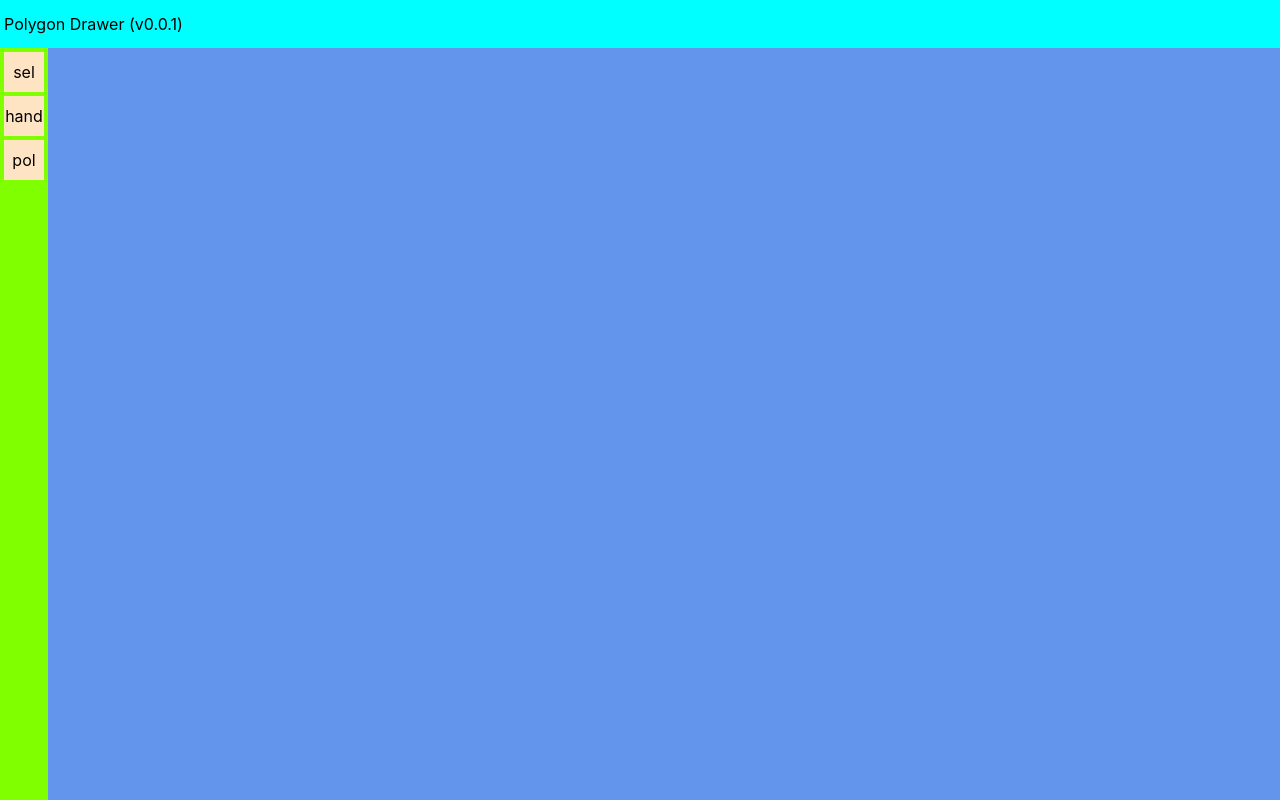
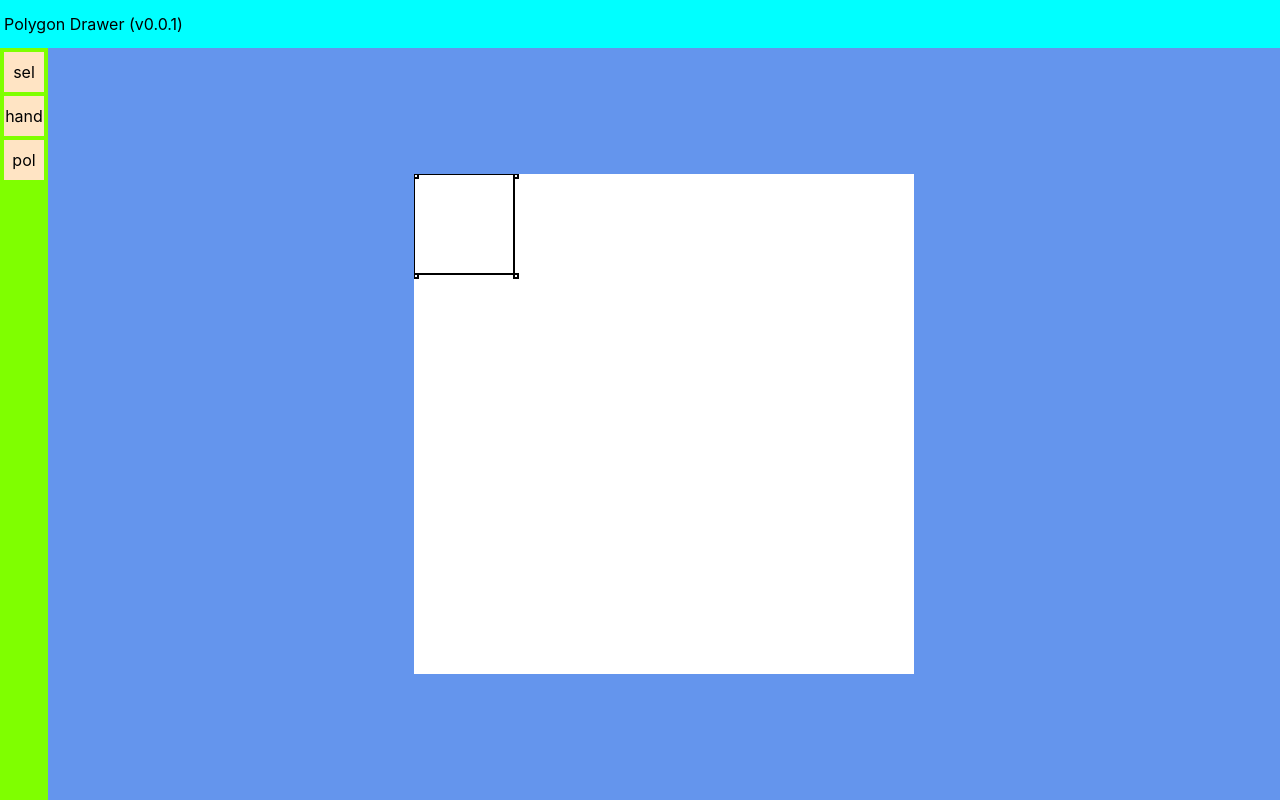
Before and after one commit to behrooz-arabzade/polygon-drawer, a React (Create React App) app: page / in a window 1280 px wide. Built offline with nearby package versions, Linux system fonts and the light colour scheme.

Commit message:
Setuo konva and main stage

```diff
--- a/src/components/layouts/canvas/Canvas.module.css
+++ b/src/components/layouts/canvas/Canvas.module.css
@@ -1,5 +1,12 @@
 .root {
     width: 100%;
     height: 100%;
-    overflow: auto
+    overflow: auto;
+    display: flex;
+    align-items: center;
+    justify-content: center;
 }
+
+.stage {
+    background-color: white;
+}
--- a/src/components/layouts/canvas/Canvas.tsx
+++ b/src/components/layouts/canvas/Canvas.tsx
@@ -1,8 +1,68 @@
-import { FC } from "react";
+import { FC, useState, useRef } from "react";
 import styles from "./Canvas.module.css";
+import { useSelector } from "react-redux";
+import { RootState } from "store/store";
+import { Stage, Layer, Group, Line, Rect } from "react-konva";
+import { KonvaEventObject } from "konva/lib/Node";
+import CanvasObject, {
+  ICanvasObjectRef,
+} from "components/molecules/CanvasObject/CanvasObject";
+import { getMousePos } from "./CanvasHelper";
+import { Point2d } from "store/slices/canvasSlice/type";
 
 const Canvas: FC = () => {
-  return <div className={styles.root}>{/* Add canvas data */}</div>;
+  const [drawing, setDrawing] = useState(false);
+  const [mousePos, setMousePos] = useState<Point2d>();
+  const drawingObjectRef = useRef<ICanvasObjectRef>(null);
+
+  const canvas = useSelector((state: RootState) => state.canvas);
+
+  const startNewOne = () => {};
+
+  const handleClick = (event: KonvaEventObject<MouseEvent>) => {
+    if (!drawing) {
+      startNewOne();
+      return;
+    }
+
+    drawingObjectRef.current?.handleClick(event);
+  };
+
+  const handleMouseMove = (event: KonvaEventObject<MouseEvent>) => {
+    const stage = event.target.getStage();
+    const mousePos = getMousePos(stage);
+
+    setMousePos({ x: mousePos[0]!, y: mousePos[1]! });
+  };
+
+  const onObjectCompleted = () => {
+    setDrawing(false);
+  };
+
+  return (
+    <div className={styles.root}>
+      <Stage
+        className={styles.stage}
+        width={canvas.size.width}
+        height={canvas.size.height}
+        onMouseDown={handleClick}
+        onMouseMove={handleMouseMove}
+      >
+        <Layer>
+          {canvas.canvasObjects.map((obj) => {
+            return (
+              <CanvasObject
+                ref={drawingObjectRef}
+                mousePos={mousePos}
+                obj={obj}
+                onComplete={onObjectCompleted}
+              />
+            );
+          })}
+        </Layer>
+      </Stage>
+    </div>
+  );
 };
 
 export default Canvas;
--- /dev/null
+++ b/src/components/layouts/canvas/CanvasHelper.ts
@@ -0,0 +1,17 @@
+import { Stage as StageClass } from "konva/lib/Stage";
+import { Point2d } from "store/slices/canvasSlice/type";
+
+export const getMousePos = (stage: StageClass | null) => {
+  return [stage?.getPointerPosition()?.x, stage?.getPointerPosition()?.y];
+};
+
+export const getKonvaPoint = (point: Point2d) => {
+  return [point.x, point.y];
+};
+
+export const getPoint2d = (point: number[]) => {
+  return {
+    x: point[0],
+    y: point[1],
+  };
+};
--- /dev/null
+++ b/src/components/molecules/CanvasObject/CanvasObject.module.css
@@ -0,0 +1,14 @@
+.root {
+    width: 40px;
+    height: 40px;
+    background-color: bisque;
+    cursor: pointer;
+    display: flex;
+    align-items: center;
+    justify-content: center;
+}
+
+.selected {
+    background-color: cadetblue;
+    cursor: unset;
+}
--- /dev/null
+++ b/src/components/molecules/CanvasObject/CanvasObject.tsx
@@ -0,0 +1,108 @@
+import {
+  FC,
+  useState,
+  forwardRef,
+  ForwardRefRenderFunction,
+  useImperativeHandle,
+} from "react";
+import styles from "./ToolbarItem.module.css";
+import cs from "classnames";
+import Polygon from "types/CanvasObjects/Polygon/Polygon";
+import { Point2d } from "store/slices/canvasSlice/type";
+import { Stage, Layer, Group, Line, Rect } from "react-konva";
+import { KonvaEventObject } from "konva/lib/Node";
+import { Stage as StageClass } from "konva/lib/Stage";
+import {
+  getKonvaPoint,
+  getMousePos,
+} from "components/layouts/canvas/CanvasHelper";
+
+interface ICanvasObject {
+  obj: Polygon;
+  mousePos: Point2d | undefined;
+  onComplete: () => void;
+}
+
+export interface ICanvasObjectRef {
+  handleClick: (event: KonvaEventObject<MouseEvent>) => void;
+}
+
+const CanvasObject: ForwardRefRenderFunction<
+  ICanvasObjectRef,
+  ICanvasObject
+> = ({ obj, mousePos, onComplete }, forwardedRef) => {
+  useImperativeHandle(forwardedRef, () => ({
+    handleClick(event: KonvaEventObject<MouseEvent>) {
+      handleClick(event);
+    },
+  }));
+
+  const [mouseAtStartPoint, setMouseAtStartPoint] = useState(false);
+
+  const handleClick = (event: KonvaEventObject<MouseEvent>) => {
+    const stage = event.target.getStage();
+    const mousePos = getMousePos(stage);
+
+    if (mouseAtStartPoint && obj.points.size() >= 3) {
+      onComplete();
+    } else {
+      obj.addPoint({ x: mousePos[0]!, y: mousePos[1]! });
+    }
+  };
+
+  const handleMouseOverStartPoint = (event: KonvaEventObject<MouseEvent>) => {
+    if (obj.points.size() < 3 || obj.state === "close") return;
+
+    event.target.scale({ x: 2, y: 2 });
+
+    setMouseAtStartPoint(true);
+  };
+
+  const handleMouseOutStartPoint = (event: KonvaEventObject<MouseEvent>) => {
+    event.target.scale({ x: 1, y: 1 });
+
+    setMouseAtStartPoint(false);
+  };
+
+  const pointLines = obj.points
+    .traverse()
+    .concat(obj.state === "close" ? [] : mousePos!)
+    .reduce<number[]>((array, p) => {
+      array.push(p.x);
+      array.push(p.y);
+      return array;
+    }, []);
+
+  return (
+    <>
+      <Line points={pointLines} stroke="black" strokeWidth={2} closed={true} />
+
+      {obj.points.traverse().map((point, index) => {
+        const startPointAttribute =
+          index === 0
+            ? {
+                hitStrokeWidth: 12,
+                onMouseOver: handleMouseOverStartPoint,
+                onMouseOut: handleMouseOutStartPoint,
+              }
+            : null;
+        return (
+          <Rect
+            key={index}
+            x={point.x}
+            y={point.y}
+            width={4}
+            height={4}
+            fill="white"
+            stroke="black"
+            strokeWidth={2}
+            draggable
+            {...startPointAttribute}
+          />
+        );
+      })}
+    </>
+  );
+};
+
+export default forwardRef(CanvasObject);
--- a/src/store/slices/canvasSlice/canvasSlice.ts
+++ b/src/store/slices/canvasSlice/canvasSlice.ts
@@ -1,9 +1,20 @@
 import { createSlice } from "@reduxjs/toolkit";
 import type { PayloadAction } from "@reduxjs/toolkit";
-import { CanvasObject, CanvasSize, MyCanvasState } from "./type";
+import { CanvasSize, MyCanvasState } from "./type";
+import Polygon from "types/CanvasObjects/Polygon/Polygon";
+
+const testPolygon = new Polygon("test", {
+  x: 0,
+  y: 0,
+});
+
+testPolygon.addPoint({ x: 100, y: 0 });
+testPolygon.addPoint({ x: 100, y: 100 });
+testPolygon.addPoint({ x: 0, y: 100 });
+testPolygon.addPoint({ x: 0, y: 0 });
 
 const initialState: MyCanvasState = {
-  canvasObjects: [],
+  canvasObjects: [testPolygon],
   size: {
     height: 500,
     width: 500,
@@ -21,10 +32,10 @@ export const canvasSlice = createSlice({
     setZoom: (state, action: PayloadAction<number>) => {
       state.zoom = action.payload;
     },
-    addCanvasObject: (state, action: PayloadAction<CanvasObject>) => {
+    addCanvasObject: (state, action: PayloadAction<Polygon>) => {
       state.canvasObjects.push(action.payload);
     },
-    updateCanvasObject: (state, action: PayloadAction<CanvasObject>) => {
+    updateCanvasObject: (state, action: PayloadAction<Polygon>) => {
       const index = state.canvasObjects.findIndex(
         (o) => o.id === action.payload.id
       );
@@ -36,7 +47,7 @@ export const canvasSlice = createSlice({
 
       state.canvasObjects.splice(index, 1, action.payload);
     },
-    removeCanvasObject: (state, action: PayloadAction<CanvasObject>) => {
+    removeCanvasObject: (state, action: PayloadAction<Polygon>) => {
       const index = state.canvasObjects.findIndex(
         (o) => o.id === action.payload.id
       );
--- a/src/types/CanvasObjects/Polygon/Polygon.ts
+++ b/src/types/CanvasObjects/Polygon/Polygon.ts
@@ -1,10 +1,10 @@
-import { CanvasObject, Point2d } from "store/slices/canvasSlice/type";
+import { Point2d } from "store/slices/canvasSlice/type";
 import LinkedList from "types/LinkedList";
 import { PolygonState } from "./type";
 
-export default class Polygon implements CanvasObject {
-  private points: LinkedList<Point2d>;
-  private state: PolygonState;
+export default class Polygon {
+  public points: LinkedList<Point2d>;
+  public state: PolygonState;
 
   constructor(public id: string, startingPoint: Point2d) {
     this.points = new LinkedList<Point2d>();
```
Also changed, not shown: src/store/slices/canvasSlice/type.ts (+3 -5 lines).
